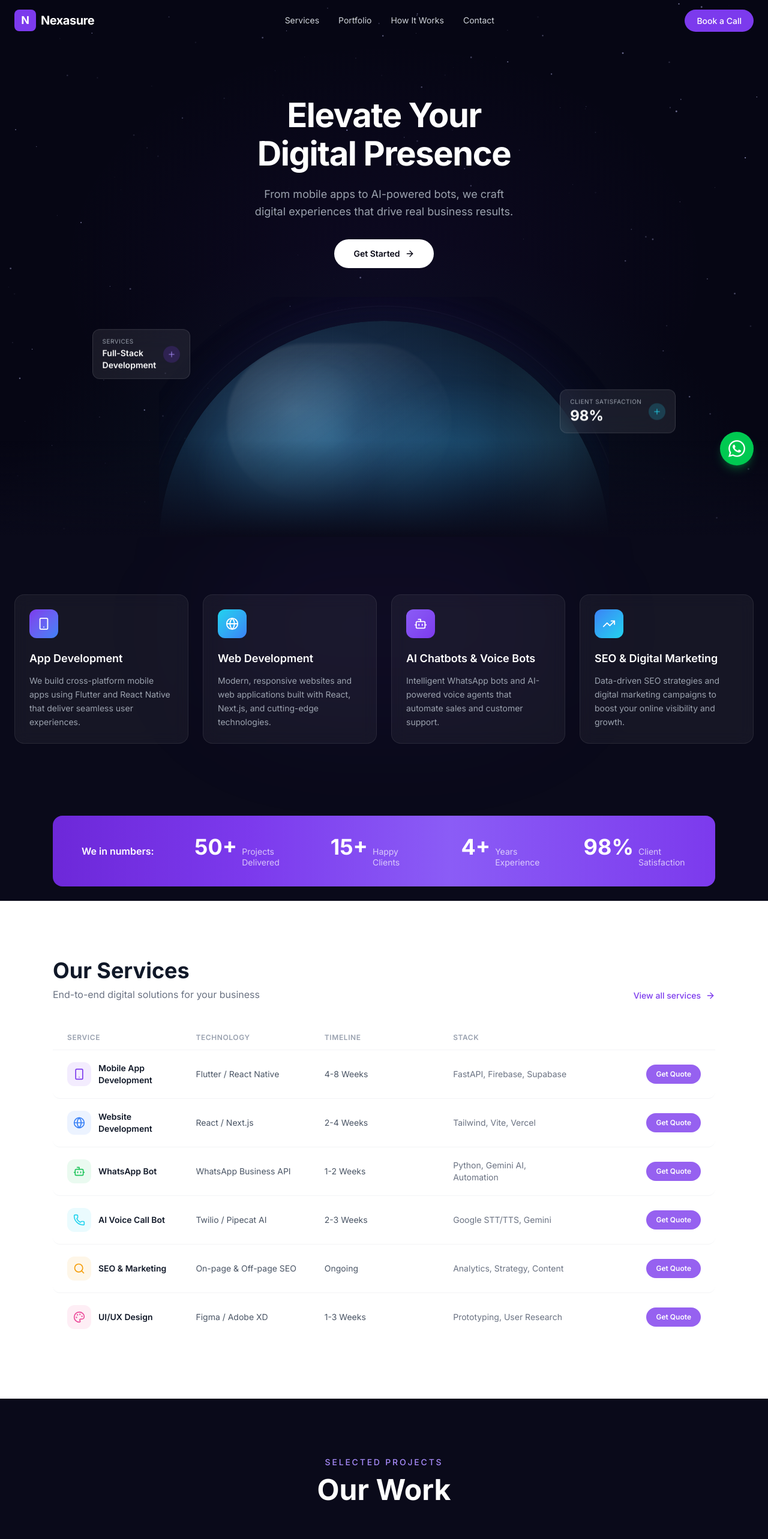
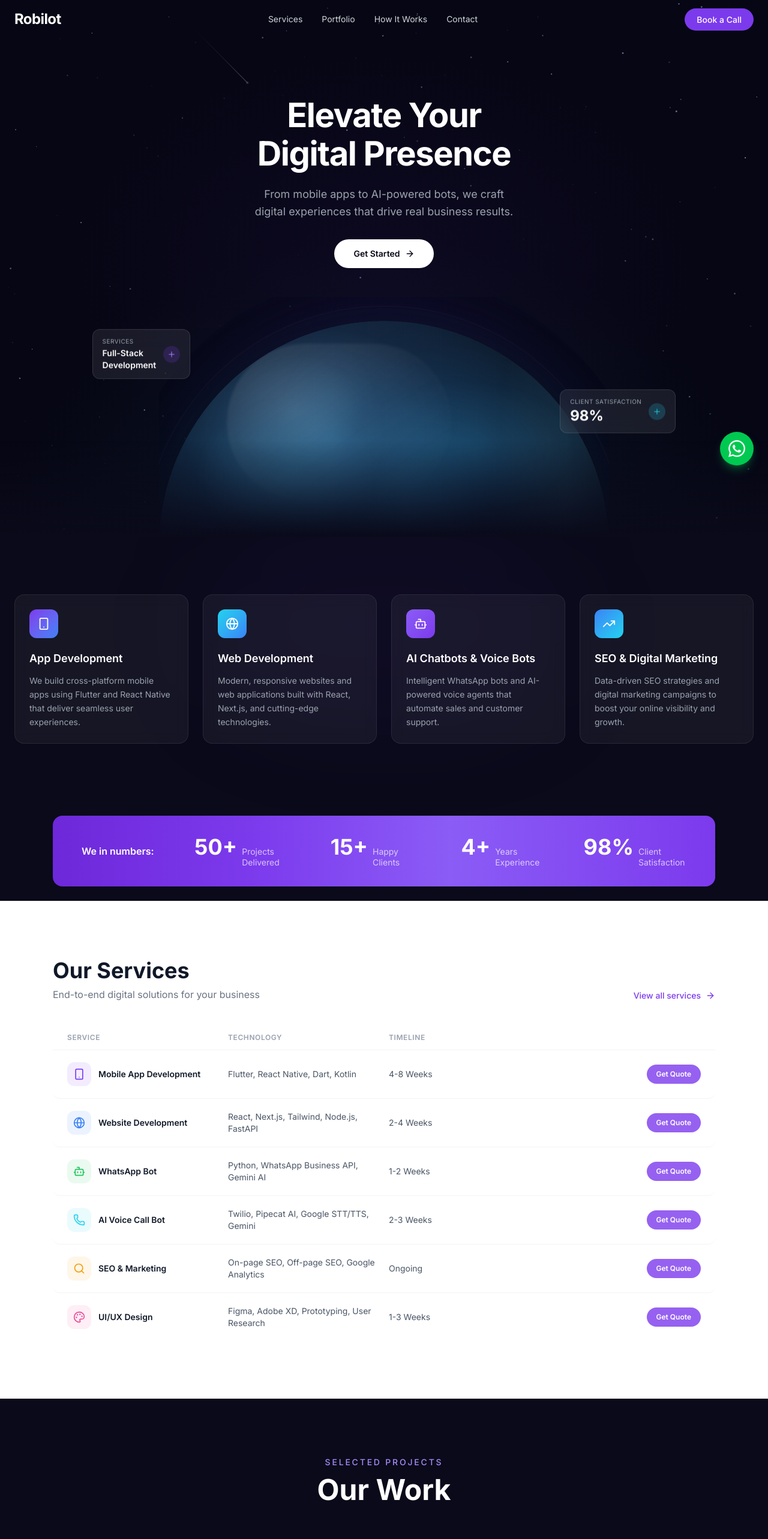
Before and after one commit to naveeeennex-cpu/nexasure, a React (Vite) app: page / in a window 1280 px wide. Shown: the top 2566 px of the page at 60% size. Built offline with nearby package versions, Linux system fonts and the light colour scheme.

Commit message:
Update: Robilot rebrand, meteors, services cleanup

```diff
--- a/index.html
+++ b/index.html
@@ -3,8 +3,8 @@
   <head>
     <meta charset="UTF-8" />
     <meta name="viewport" content="width=device-width, initial-scale=1.0" />
-    <title>Nexasure — We Build Digital Solutions That Drive Growth</title>
-    <meta name="description" content="Nexasure offers app development, website development, AI chatbots, voice bots, SEO, and digital marketing services." />
+    <title>Robilot — We Build Digital Solutions That Drive Growth</title>
+    <meta name="description" content="Robilot offers app development, website development, AI chatbots, voice bots, SEO, and digital marketing services." />
     <link rel="preconnect" href="https://fonts.googleapis.com" />
     <link rel="preconnect" href="https://fonts.gstatic.com" crossorigin />
     <link href="https://fonts.googleapis.com/css2?family=Inter:wght@300;400;500;600;700;800;900&family=Space+Grotesk:wght@400;500;600;700&display=swap" rel="stylesheet" />
--- a/src/components/Footer.jsx
+++ b/src/components/Footer.jsx
@@ -129,11 +129,8 @@
       <div className="max-w-6xl mx-auto px-6 py-8">
         <div className="flex flex-col md:flex-row items-center justify-between gap-6">
           {/* Logo */}
-          <div className="flex items-center gap-2">
-            <div className="w-8 h-8 rounded-lg bg-purple flex items-center justify-center">
-              <span className="text-white font-bold text-sm font-[var(--font-space)]">N</span>
-            </div>
-            <span className="text-lg font-bold text-white font-[var(--font-space)]">Nexasure</span>
+          <div className="flex items-center">
+            <span className="text-xl font-bold text-white font-[var(--font-space)]">Robilot</span>
           </div>
 
           {/* Nav Links */}
@@ -151,7 +148,7 @@
 
           {/* Copyright */}
           <p className="text-xs text-muted">
-            &copy; {new Date().getFullYear()} Nexasure. All rights reserved.
+            &copy; {new Date().getFullYear()} Robilot. All rights reserved.
           </p>
         </div>
       </div>
--- a/src/components/Hero.jsx
+++ b/src/components/Hero.jsx
@@ -20,19 +20,40 @@
     resize()
     window.addEventListener('resize', resize)
 
+    const w = () => canvas.offsetWidth
+    const h = () => canvas.offsetHeight
+
     const stars = Array.from({ length: 200 }, () => ({
-      x: Math.random() * canvas.offsetWidth,
-      y: Math.random() * canvas.offsetHeight,
+      x: Math.random() * w(),
+      y: Math.random() * h(),
       r: Math.random() * 1.2 + 0.3,
       opacity: Math.random() * 0.6 + 0.2,
       speed: Math.random() * 0.0008 + 0.0002,
       phase: Math.random() * Math.PI * 2,
     }))
 
+    // Meteors
+    const meteors = []
+    const spawnMeteor = () => {
+      meteors.push({
+        x: Math.random() * w() * 0.8 + w() * 0.1,
+        y: -10,
+        speed: Math.random() * 3 + 4,
+        length: Math.random() * 80 + 60,
+        opacity: Math.random() * 0.4 + 0.3,
+        angle: Math.PI / 4 + (Math.random() - 0.5) * 0.3,
+        width: Math.random() * 1.2 + 0.5,
+        life: 0,
+        maxLife: Math.random() * 60 + 40,
+      })
+    }
+
     let time = 0
     const draw = () => {
-      ctx.clearRect(0, 0, canvas.offsetWidth, canvas.offsetHeight)
+      ctx.clearRect(0, 0, w(), h())
       time += 1
+
+      // Stars
       stars.forEach(s => {
         const twinkle = 0.5 + 0.5 * Math.sin(time * s.speed * 60 + s.phase)
         ctx.beginPath()
@@ -40,6 +61,50 @@
         ctx.fillStyle = `rgba(200, 200, 255, ${s.opacity * twinkle})`
         ctx.fill()
       })
+
+      // Spawn meteors randomly
+      if (Math.random() < 0.012) spawnMeteor()
+
+      // Draw meteors
+      for (let i = meteors.length - 1; i >= 0; i--) {
+        const m = meteors[i]
+        m.x += Math.cos(m.angle) * m.speed
+        m.y += Math.sin(m.angle) * m.speed
+        m.life += 1
+
+        const fadeIn = Math.min(m.life / 8, 1)
+        const fadeOut = Math.max(1 - m.life / m.maxLife, 0)
+        const alpha = m.opacity * fadeIn * fadeOut
+
+        if (alpha <= 0 || m.y > h() + 20) {
+          meteors.splice(i, 1)
+          continue
+        }
+
+        const tailX = m.x - Math.cos(m.angle) * m.length
+        const tailY = m.y - Math.sin(m.angle) * m.length
+
+        // Meteor trail gradient
+        const grad = ctx.createLinearGradient(tailX, tailY, m.x, m.y)
+        grad.addColorStop(0, `rgba(180, 160, 255, 0)`)
+        grad.addColorStop(0.6, `rgba(200, 180, 255, ${alpha * 0.4})`)
+        grad.addColorStop(1, `rgba(255, 255, 255, ${alpha})`)
+
+        ctx.beginPath()
+        ctx.moveTo(tailX, tailY)
+        ctx.lineTo(m.x, m.y)
+        ctx.strokeStyle = grad
+        ctx.lineWidth = m.width
+        ctx.lineCap = 'round'
+        ctx.stroke()
+
+        // Bright head glow
+        ctx.beginPath()
+        ctx.arc(m.x, m.y, m.width + 1, 0, Math.PI * 2)
+        ctx.fillStyle = `rgba(220, 210, 255, ${alpha * 0.6})`
+        ctx.fill()
+      }
+
       animationId = requestAnimationFrame(draw)
     }
     draw()
--- a/src/components/Navbar.jsx
+++ b/src/components/Navbar.jsx
@@ -30,12 +30,9 @@
     >
       <div className="max-w-7xl mx-auto px-6 py-4 flex items-center justify-between">
         {/* Logo */}
-        <a href="#" className="flex items-center gap-2">
-          <div className="w-9 h-9 rounded-lg bg-purple flex items-center justify-center">
-            <span className="text-white font-bold text-lg font-[var(--font-space)]">N</span>
-          </div>
-          <span className="text-xl font-bold text-white font-[var(--font-space)] tracking-tight">
-            Nexasure
+        <a href="#" className="flex items-center">
+          <span className="text-2xl font-bold text-white font-[var(--font-space)] tracking-tight">
+            Robilot
           </span>
         </a>
 
--- a/src/components/Services.jsx
+++ b/src/components/Services.jsx
@@ -5,49 +5,43 @@
   {
     icon: Smartphone,
     name: 'Mobile App Development',
-    tech: 'Flutter / React Native',
+    tech: 'Flutter, React Native, Dart, Kotlin',
     timeline: '4-8 Weeks',
-    stack: 'FastAPI, Firebase, Supabase',
     color: '#7c3aed',
   },
   {
     icon: Globe,
     name: 'Website Development',
-    tech: 'React / Next.js',
+    tech: 'React, Next.js, Tailwind, Node.js, FastAPI',
     timeline: '2-4 Weeks',
-    stack: 'Tailwind, Vite, Vercel',
     color: '#3b82f6',
   },
   {
     icon: Bot,
     name: 'WhatsApp Bot',
-    tech: 'WhatsApp Business API',
+    tech: 'Python, WhatsApp Business API, Gemini AI',
     timeline: '1-2 Weeks',
-    stack: 'Python, Gemini AI, Automation',
     color: '#22c55e',
   },
   {
     icon: Phone,
     name: 'AI Voice Call Bot',
-    tech: 'Twilio / Pipecat AI',
+    tech: 'Twilio, Pipecat AI, Google STT/TTS, Gemini',
     timeline: '2-3 Weeks',
-    stack: 'Google STT/TTS, Gemini',
     color: '#22d3ee',
   },
   {
     icon: Search,
     name: 'SEO & Marketing',
-    tech: 'On-page & Off-page SEO',
+    tech: 'On-page SEO, Off-page SEO, Google Analytics',
     timeline: 'Ongoing',
-    stack: 'Analytics, Strategy, Content',
     color: '#f59e0b',
   },
   {
     icon: Palette,
     name: 'UI/UX Design',
-    tech: 'Figma / Adobe XD',
+    tech: 'Figma, Adobe XD, Prototyping, User Research',
     timeline: '1-3 Weeks',
-    stack: 'Prototyping, User Research',
     color: '#ec4899',
   },
 ]
@@ -79,11 +73,10 @@
         </motion.div>
 
         {/* Table Header */}
-        <div className="hidden md:grid grid-cols-5 gap-4 px-6 py-3 text-xs font-semibold text-gray-400 uppercase tracking-wider border-b border-gray-100">
+        <div className="hidden md:grid grid-cols-4 gap-4 px-6 py-3 text-xs font-semibold text-gray-400 uppercase tracking-wider border-b border-gray-100">
           <span>Service</span>
-          <span>Technology</span>
+          <span className="col-span-1">Technology</span>
           <span>Timeline</span>
-          <span>Stack</span>
           <span></span>
         </div>
 
@@ -96,7 +89,7 @@
               whileInView={{ opacity: 1, y: 0 }}
               viewport={{ once: true }}
               transition={{ duration: 0.4, delay: i * 0.08 }}
-              className="grid md:grid-cols-5 gap-4 items-center px-6 py-5 hover:bg-gray-50 rounded-xl transition-colors group"
+              className="grid md:grid-cols-4 gap-4 items-center px-6 py-5 hover:bg-gray-50 rounded-xl transition-colors group"
             >
               {/* Service Name */}
               <div className="flex items-center gap-3">
@@ -117,9 +110,6 @@
               {/* Timeline */}
               <div className="text-sm text-gray-600">{service.timeline}</div>
 
-              {/* Stack */}
-              <div className="text-sm text-gray-500">{service.stack}</div>
-
               {/* CTA */}
               <div className="flex justify-end">
                 <a
```
